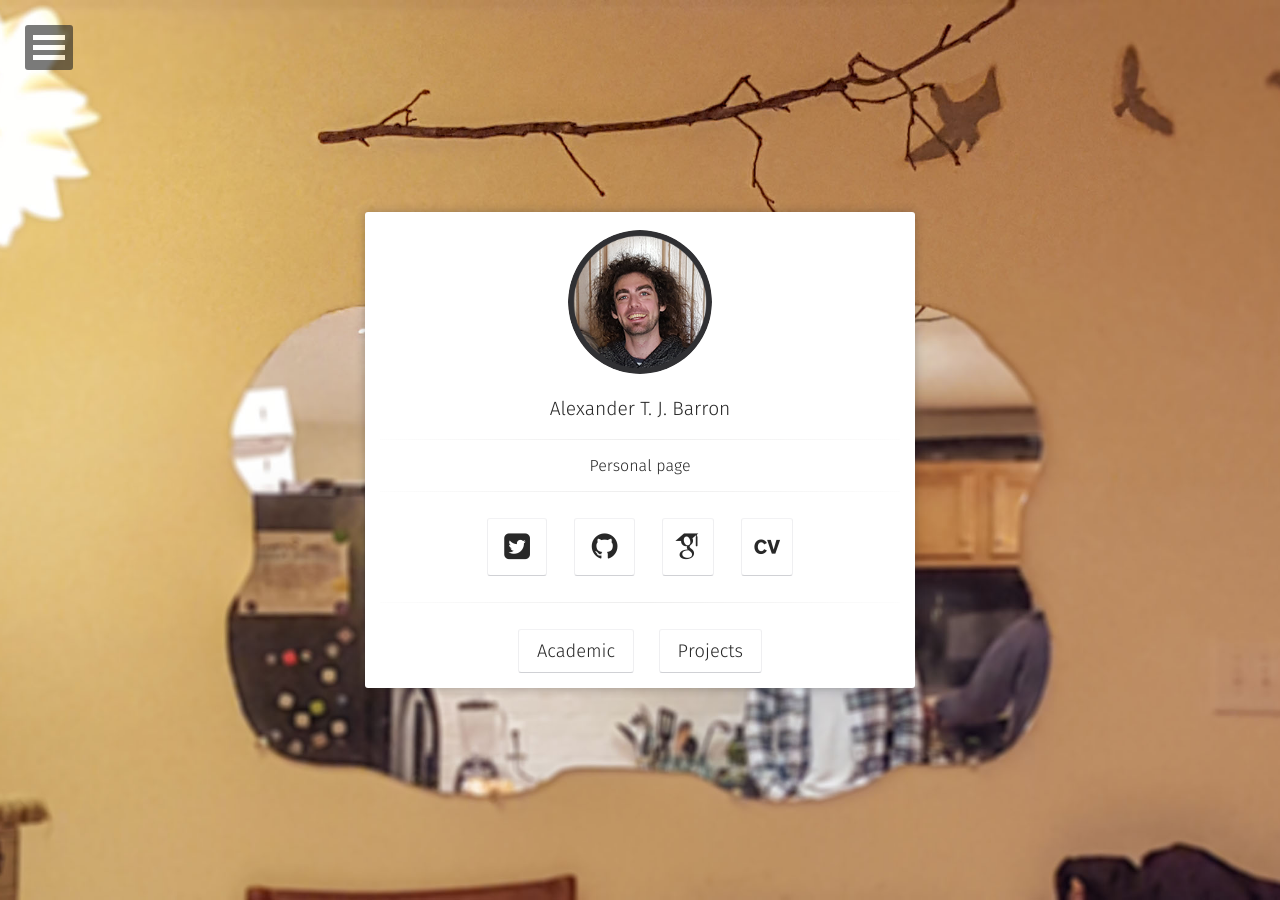
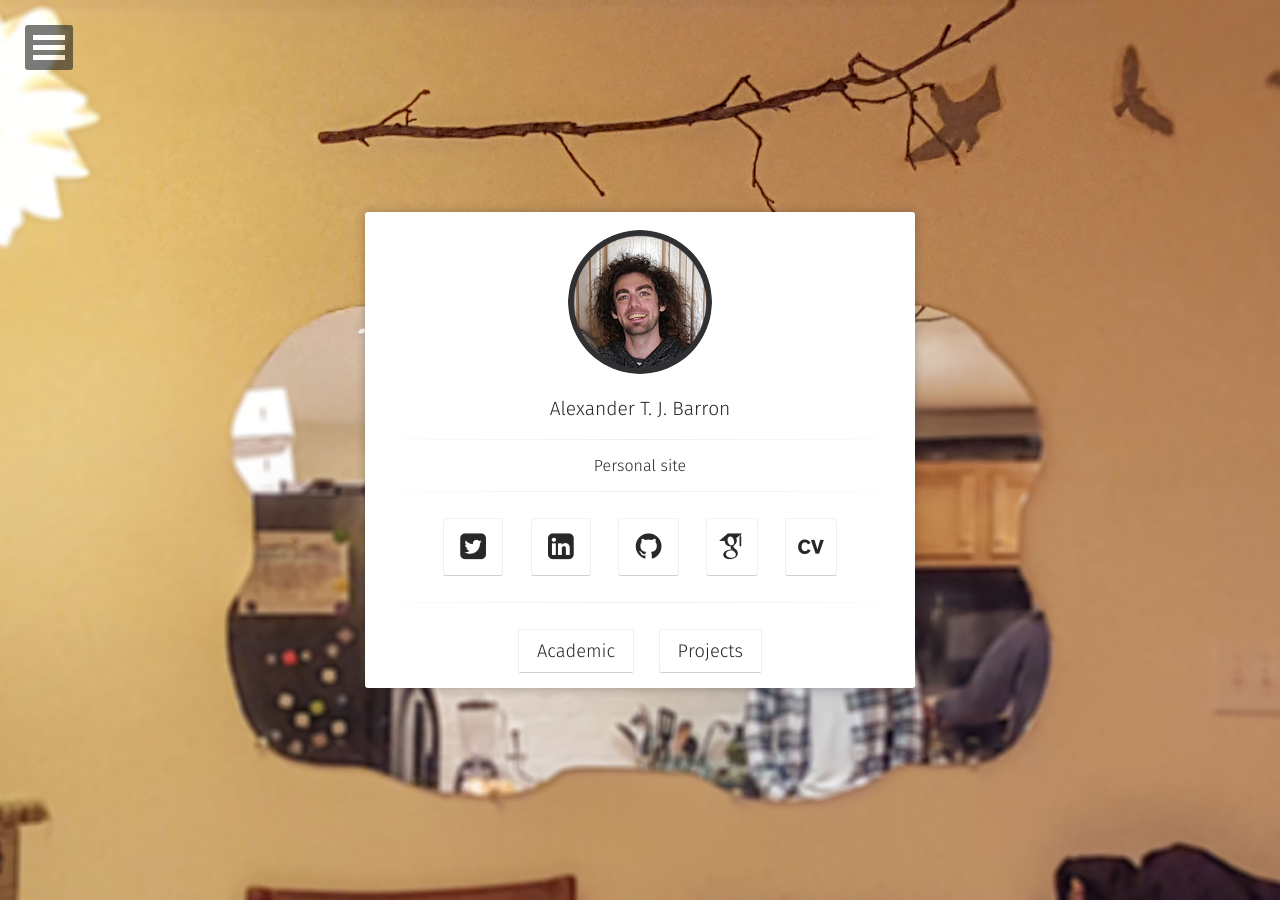
Before and after one commit to CogentMentat/CogentMentat.github.io, a Jekyll site: the page built from index.html, in a window 1280 px wide. Built offline with Jekyll 4.4.1, drawn with Linux system fonts in a browser that asks for light colours; some web fonts are replaced; part of the change alters nothing that is shown.

Commit message:
Add LinkedIn tile link and fix site bio

```diff
--- a/_config.yml
+++ b/_config.yml
@@ -1,7 +1,7 @@
 # Site
-title:              Alexander T. J. Barron
-bio:                'Personal page'
-description:        "Personal site of Alexander T. J. Barron, Informatics PhD candidate in complex systems at Indianana University."
+title:              'Alexander T. J. Barron'
+bio:                'Personal site'
+description:        "Personal site of Alexander T. J. Barron."
 reading_time:       false
 words_per_minute:   200
 logo:               'assets/img/smile_NC.png'
@@ -32,7 +32,7 @@ mathjax:            true
 #  style:            compressed
 
 # Comments
-#disqus_shortname:   taylantatli
+#disqus_shortname:   username
 
 # Social
 # if you don't have any of social below, comment the line.
@@ -50,7 +50,7 @@ twitter:            CogentMentat
 #facebook:           username
 github-url:         CogentMentat
 #stackoverflow:     123456/username   from a "http://stackoverflow.com/users/123456/username" link
-#linkedin:          username
+linkedin:           alexander-tj-barron
 #xing:              username
 #instagram:          username
 #lastfm:            username
```
